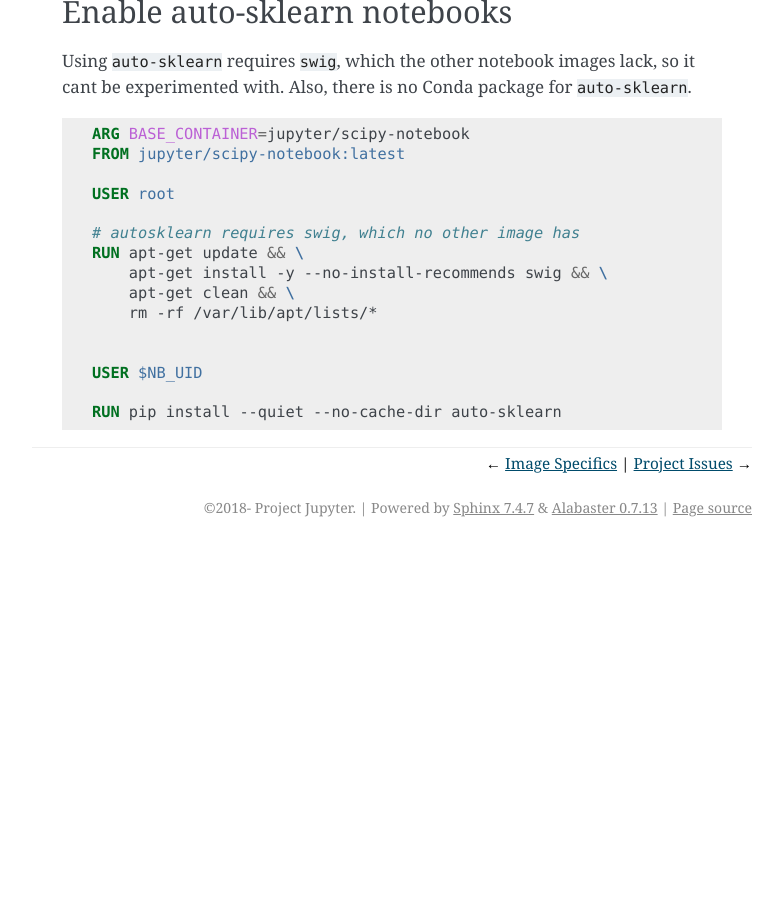
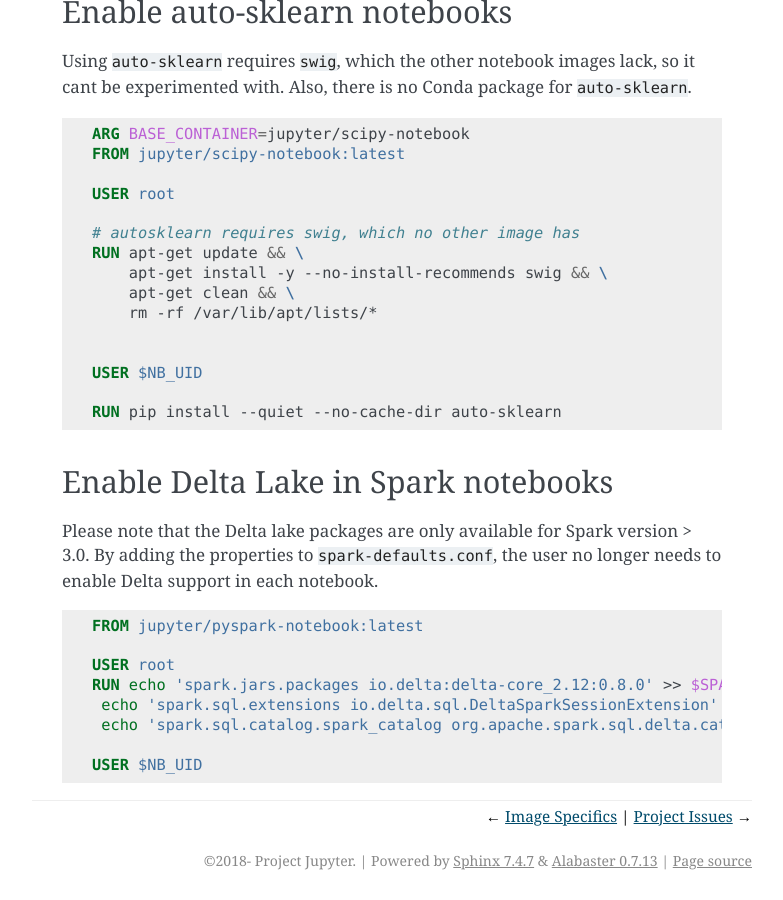
Before and after one commit to jupyter/docker-stacks, a Sphinx documentation site: the page built from docs/using/recipes.md, in a window 1280 px wide and 900 px high, scrolled down 10773 px. Shown: the whole window, without its empty margins (358-1141 px from the left). Built offline with Sphinx 7.4.7, drawn with Linux system fonts in a browser that asks for light colours; pages that are not in the unit, such as notebooks, are missing from menus; before the commit the page ends 11320 px from its top, so only the background shows below that; some of the changed text lies outside the part shown.

Commit message:
Added recipe for Delta lake

````diff
--- a/docs/using/recipes.md
+++ b/docs/using/recipes.md
@@ -528,3 +528,18 @@
 
 RUN pip install --quiet --no-cache-dir auto-sklearn
 ```
+
+## Enable Delta Lake in Spark notebooks
+Please note that the Delta lake packages are only available for Spark version > 3.0. By adding the properties to `spark-defaults.conf`, the user no longer needs to enable Delta support in each notebook.
+
+```dockerfile
+FROM jupyter/pyspark-notebook:latest
+
+USER root
+RUN echo 'spark.jars.packages io.delta:delta-core_2.12:0.8.0' >> $SPARK_HOME/conf/spark-defaults.conf && \
+ echo 'spark.sql.extensions io.delta.sql.DeltaSparkSessionExtension' >> $SPARK_HOME/conf/spark-defaults.conf &&\
+ echo 'spark.sql.catalog.spark_catalog org.apache.spark.sql.delta.catalog.DeltaCatalog' >> $SPARK_HOME/conf/spark-defaults.conf
+
+USER $NB_UID
+
+```
````
